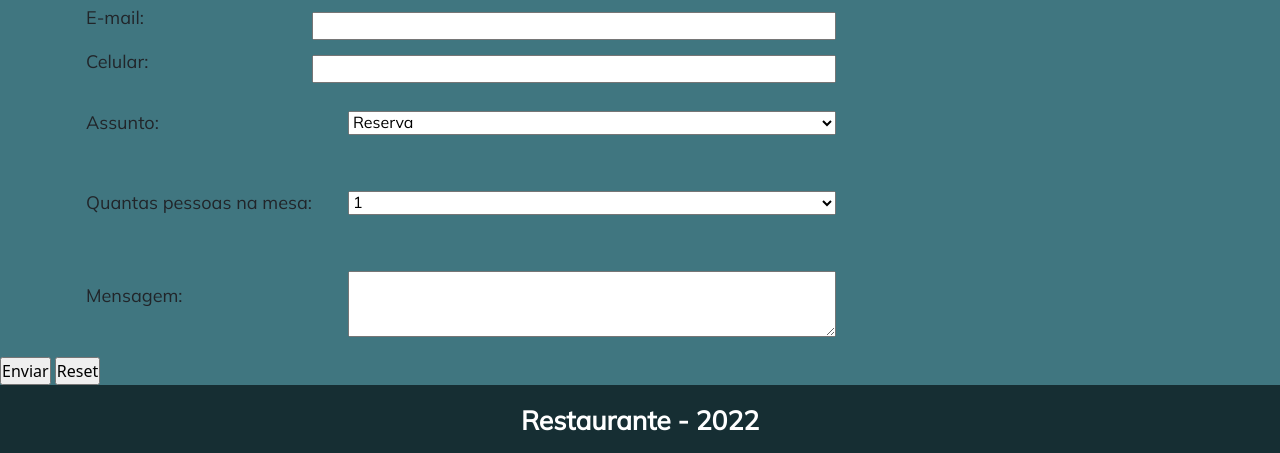
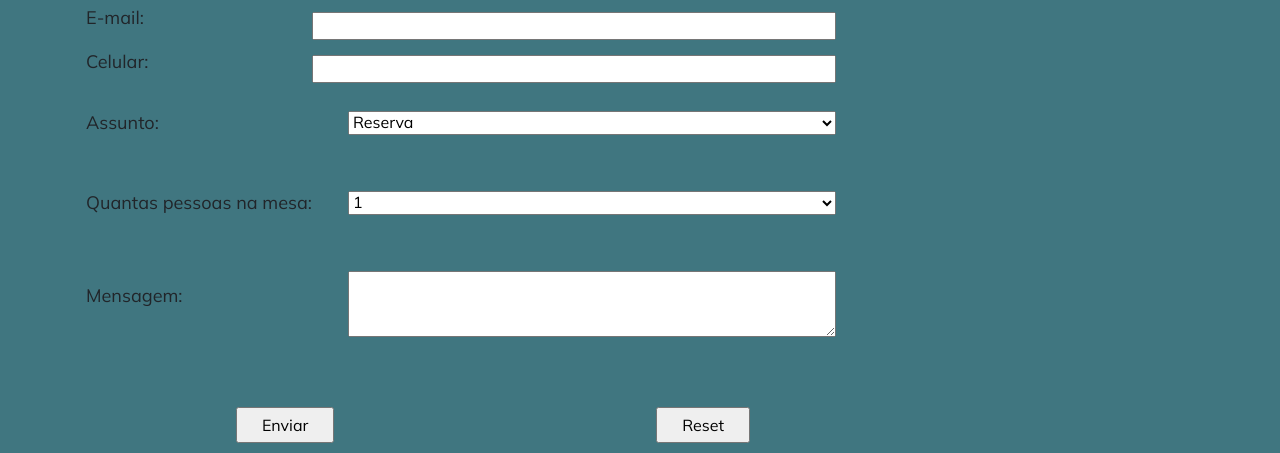
Before and after one commit to crisCintia/site_restaurante, a website: page paginas/contato.html in a window 1280 px wide. Shown: the part 473-926 px from the top of the page. Drawn offline with nearby package versions, Linux system fonts and the light colour scheme.

Commit message:
fix: corrige posicionamento elementos html

```diff
--- a/paginas/contato.html
+++ b/paginas/contato.html
@@ -95,8 +95,10 @@
               <p>Mensagem:</p>
               <textarea name="story" row="4" cols="50"></textarea>
             </div>
-            <input type="submit" value="Enviar" class="bottom">
-            <input type="reset" value="Reset" class="bottom">
+            <div class="grade__input">
+              <input type="submit" value="Enviar" class="bottom">
+              <input type="reset" value="Reset" class="bottom">
+            </div>
           </form>
         </div>
       </section>
```
Also changed, not shown: index.html (line endings or trailing spaces).
